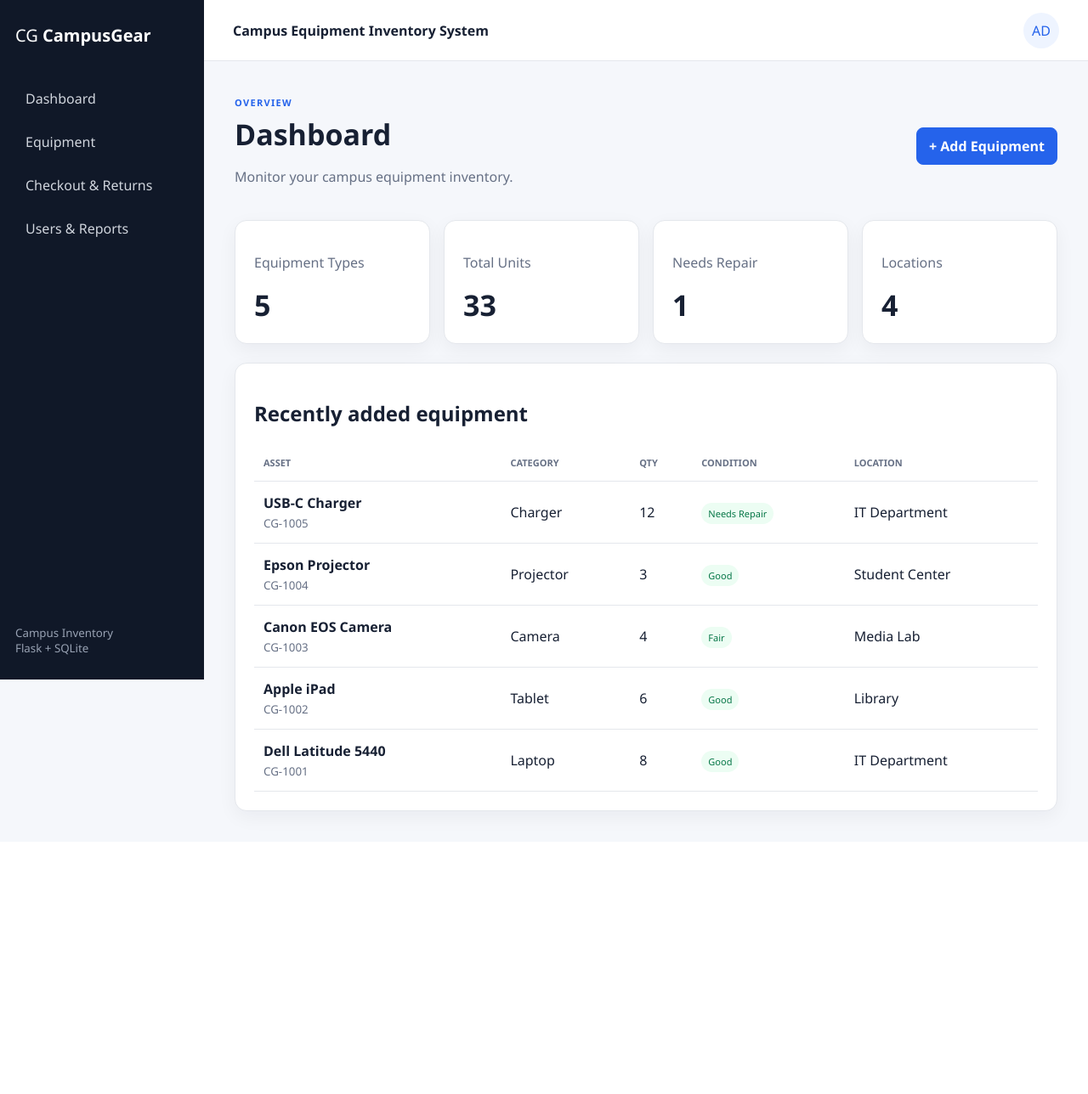
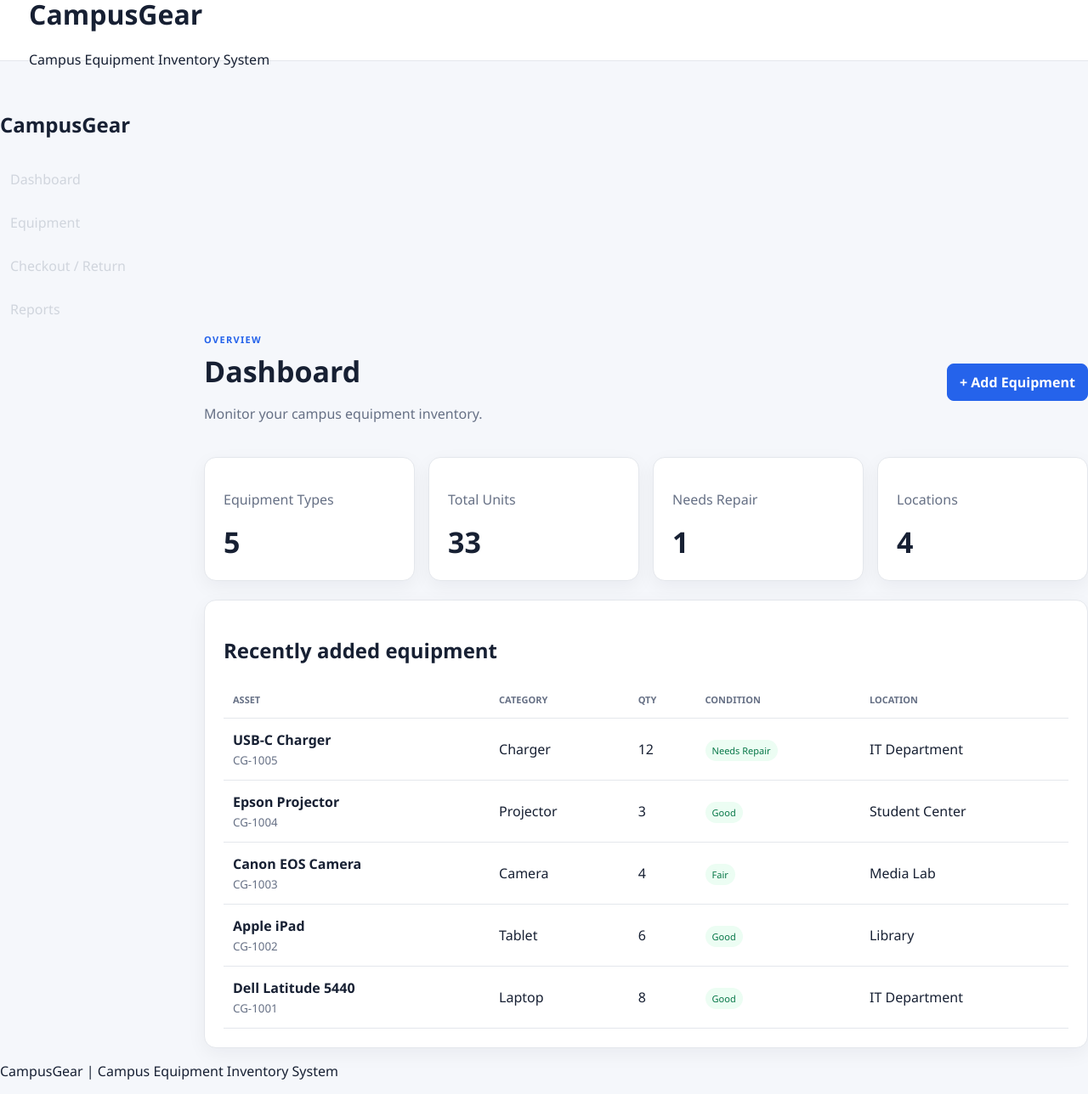
Before and after one commit to Datvixen/-CampusGear, a Flask app: page / in a window 1280 px wide. Shown: the whole page at 85% size. Before the commit the page ends 970 px from the top, so only its background shows below. Run offline with Flask 3, Linux system fonts and the light colour scheme; data comes from the database, SQL or seed files in the repository.

Commit message:
Revise base.html for better layout and semantics
Refactor base HTML structure for improved readability and organization.

```diff
--- a/templates/base.html
+++ b/templates/base.html
@@ -1 +1,71 @@
-<!doctype html><html><head><meta charset="utf-8"><meta name="viewport" content="width=device-width"><title>CampusGear</title><link rel="stylesheet" href="{{url_for('static',filename='css/style.css')}}"></head><body><div class="shell"><aside><a class="logo" href="/">CG <b>CampusGear</b></a><nav><a href="/">Dashboard</a><a href="/equipment">Equipment</a><a href="/checkout">Checkout & Returns</a><a href="/reports">Users & Reports</a></nav><small>Campus Inventory<br>Flask + SQLite</small></aside><main><header><b>Campus Equipment Inventory System</b><span>AD</span></header><section class="content">{% with m=get_flashed_messages(with_categories=true) %}{% for c,x in m %}<div class="alert {{c}}">{{x}}</div>{% endfor %}{% endwith %}{% block content %}{% endblock %}</section></main></div></body></html>
+<!DOCTYPE html>
+<html lang="en">
+<head>
+    <meta charset="UTF-8">
+    <meta name="viewport" content="width=device-width, initial-scale=1.0">
+    <title>{% block title %}CampusGear{% endblock %}</title>
+
+    <link rel="stylesheet"
+          href="{{ url_for('static', filename='css/style.css') }}">
+</head>
+
+<body>
+
+    <!-- Top Header -->
+    <header class="top-header">
+        <div>
+            <h1>CampusGear</h1>
+            <p>Campus Equipment Inventory System</p>
+        </div>
+    </header>
+
+    <div class="page-layout">
+
+        <!-- Navigation -->
+        <nav class="sidebar">
+            <h2>CampusGear</h2>
+
+            <a href="{{ url_for('dashboard') }}">
+                Dashboard
+            </a>
+
+            <a href="{{ url_for('equipment') }}">
+                Equipment
+            </a>
+
+            <a href="{{ url_for('checkout') }}">
+                Checkout / Return
+            </a>
+
+            <a href="{{ url_for('reports') }}">
+                Reports
+            </a>
+        </nav>
+
+        <!-- Main Page Content -->
+        <main class="main-content">
+
+            <!-- Flash Messages -->
+            {% with messages = get_flashed_messages(with_categories=true) %}
+                {% if messages %}
+                    {% for category, message in messages %}
+                        <div class="alert alert-{{ category }}">
+                            {{ message }}
+                        </div>
+                    {% endfor %}
+                {% endif %}
+            {% endwith %}
+
+            {% block content %}
+            {% endblock %}
+
+        </main>
+
+    </div>
+
+    <footer>
+        <p>CampusGear | Campus Equipment Inventory System</p>
+    </footer>
+
+</body>
+</html>
```
